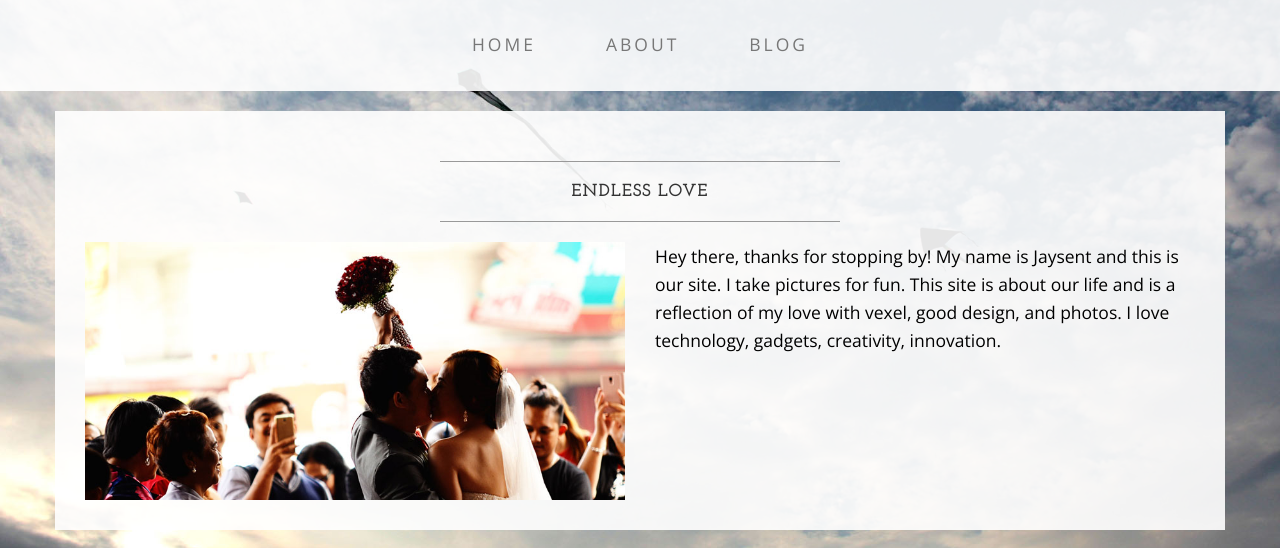
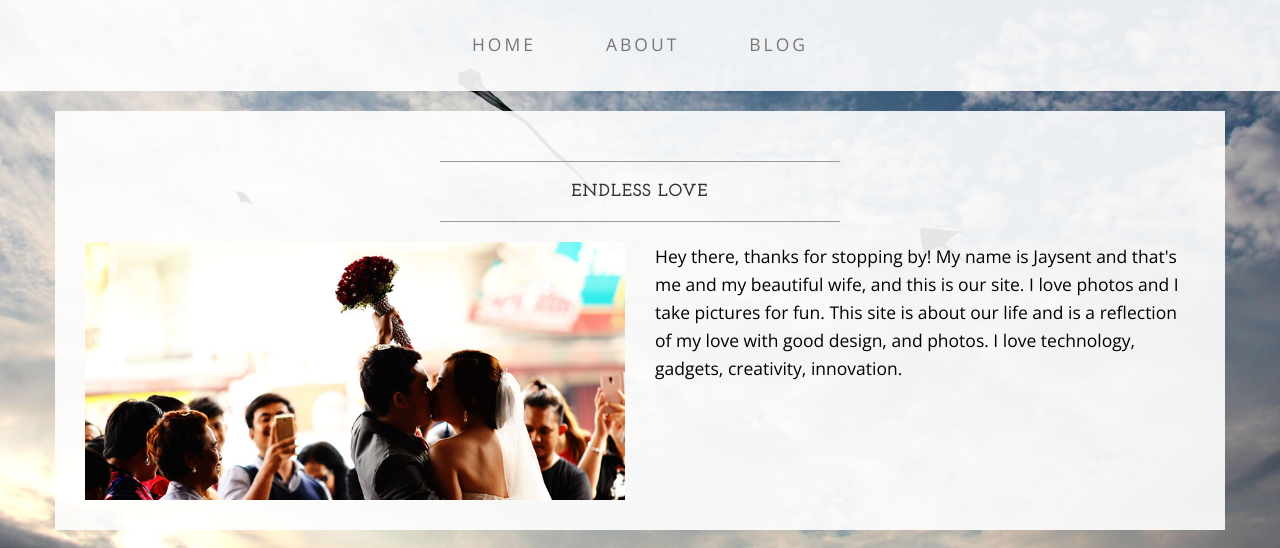
Before and after one commit to Jaysent/jaysent.github.io, a plain HTML site: page about.html in a window 1280 px wide. Shown: the part 179-727 px from the top of the page. Drawn offline with nearby package versions, Linux system fonts and the light colour scheme.

Commit message:
Update about.html

```diff
--- a/about.html
+++ b/about.html
@@ -86,7 +86,7 @@
                     <img class="img-responsive img-border-left" src="img/slide-2.jpg" alt="">
                 </div>
                 <div class="col-md-6">
-                    <p>Hey there, thanks for stopping by! My name is Jaysent and this is our site. I take pictures for fun. This site is about our life and is a reflection of my love with vexel, good design, and photos. I love technology, gadgets, creativity, innovation.</p>
+                    <p>Hey there, thanks for stopping by! My name is Jaysent and that's me and my beautiful wife, and this is our site. I love photos and I take pictures for fun. This site is about our life and is a reflection of my love with good design, and photos. I love technology, gadgets, creativity, innovation.</p>
                     <p></p>
                     <p></p>
                 </div>
```
